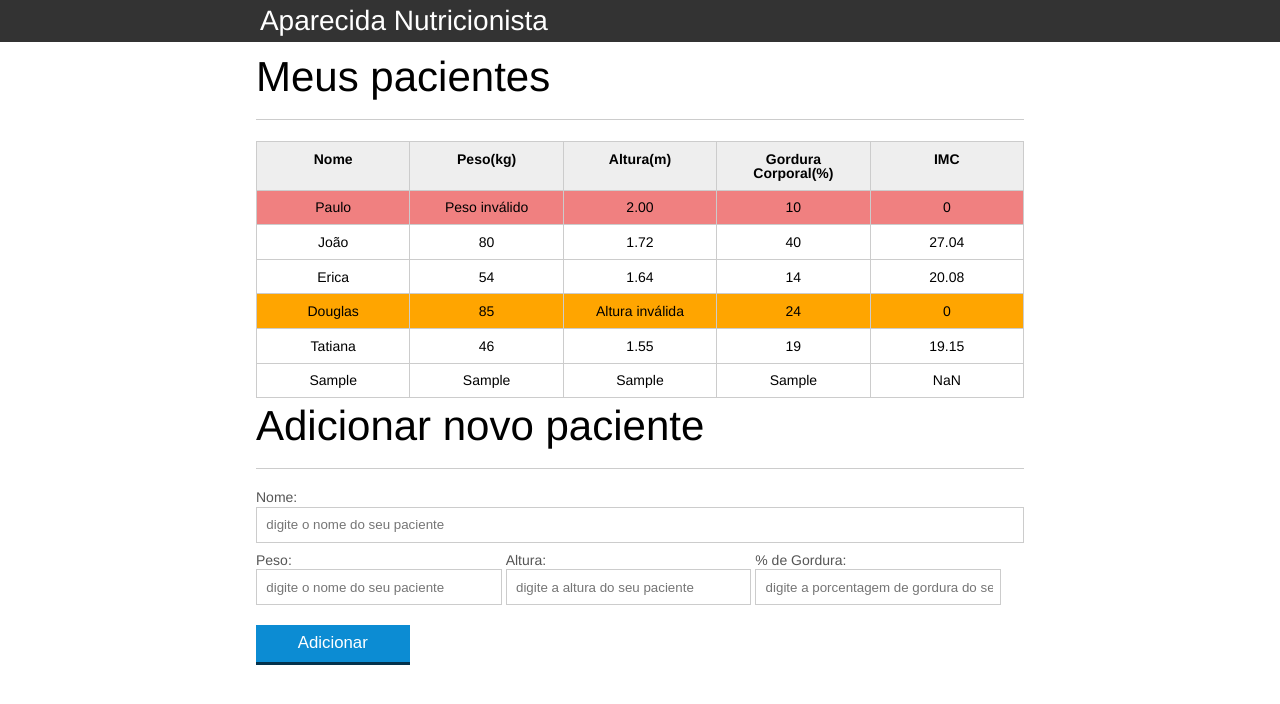
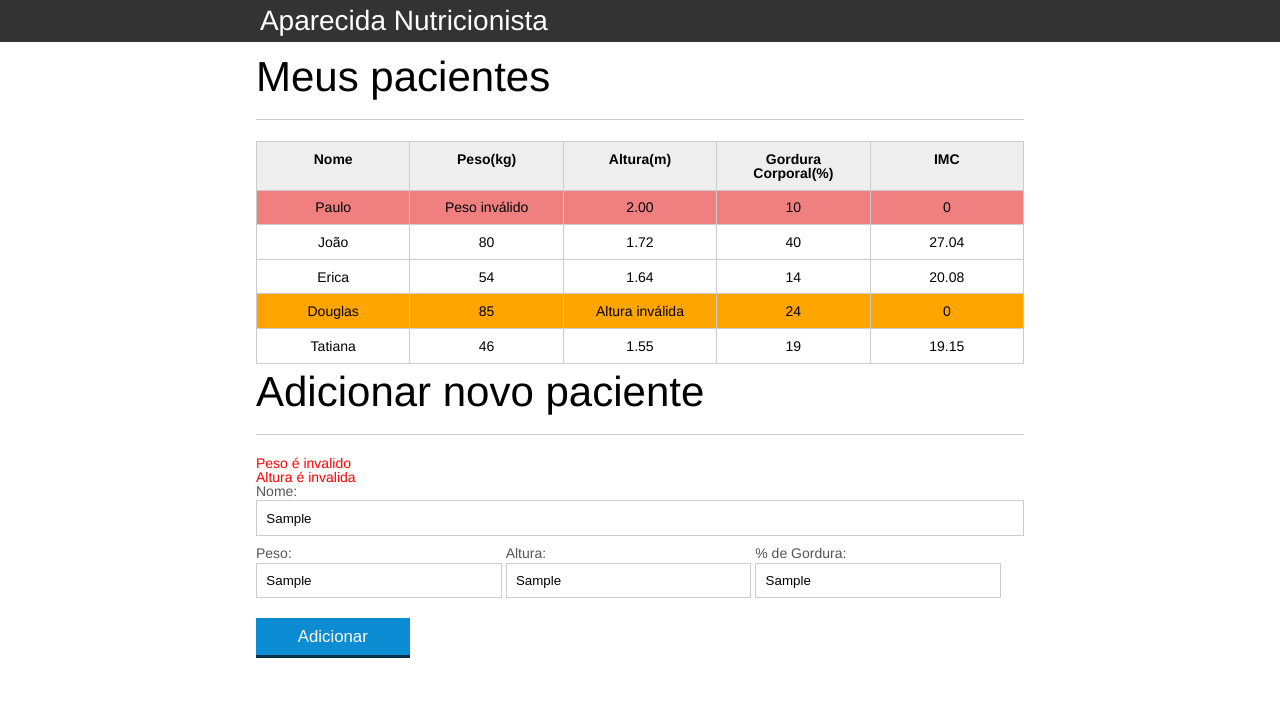
Before and after one commit to GustavoDell/JavaScript-Programando-na-linguagem-da-web, a plain HTML site: page index.html in a window 1280 px wide. Both pictures are taken after typing "Sample", "Sample", "Sample", "Sample" into the empty fields and a click on the button "Adicionar". Drawn offline with Linux system fonts and the light colour scheme.

Commit message:
06. Validação de Formulários

```diff
--- a/css/index.css
+++ b/css/index.css
@@ -135,3 +135,6 @@ button[disabled=disabled], button:disabled {
 .paciente-invalido{
 	background-color: lightcoral;
 }
+#mensagens-erro{
+	color: red;
+}
--- a/index.html
+++ b/index.html
@@ -74,6 +74,8 @@
 		</main>
 		<section class="container">
 			<h2 id="titulo-form">Adicionar novo paciente</h2>
+			<!-- exibindo as mensangens de erro do array -->
+			<ul id="mensagens-erro"></ul>
 			<form id="form-adiciona">
 				<div class="">
 					<label for="nome">Nome:</label>
--- a/js/calcula-imc.js
+++ b/js/calcula-imc.js
@@ -19,35 +19,51 @@ for(var i = 0; i < pacientes.length; i++){
 
     var tdImc = paciente.querySelector(".info-imc");
 
-    var pesoEhValido = true;
-    var alturaEhValida = true;
+    var pesoEhValido = validaPeso(peso);
+    var alturaEhValida = validaAltura(altura);
 
-    if(peso <= 0 || peso >= 1000 ){
-        console.log("Peso inválido");
-        pesoEhValido = false;
+    if(!pesoEhValido){
+
         tdPeso.textContent = "Peso inválido";
         //Jeito correto de se fazer(boa pratica)
         paciente.classList.add("paciente-invalido");//A propriedade 'classList' retorna todas as classes de um objeto e tambem alguns metodos.
         //Metodo 'add' noz permite adcionar uma nova classe aquele objeto.
     }
-    if(altura <= 0 || altura >= 3.00 ){
-        console.log("Altura inválida");
-        alturaEhValida = false;
+    if(!alturaEhValida){
+
         tdAltura.textContent = "Altura inválida";//A propriedade textCorent serve também para se alterar o conteudo das tags
         //Jeito errado de se fazer(má pratica)
         paciente.style.backgroundColor = "orange";//A propriedade modifica o estilo da pagina html, e após isso é possivel escolher qual estilo deseja modificar
     }
 
     if(alturaEhValida && pesoEhValido){
-        var imc =  calculaImc(peso, altura);
+        var imc = calculaImc(peso, altura);
         tdImc.textContent = imc;//A função toFixed() limita a quantidade de casas decimais.
     }
 }
+
 function calculaImc(peso, altura){
     var imc = 0
     imc = peso/(altura * altura);
     return imc.toFixed(2);
 }
+
+function validaPeso(peso){
+    if(peso > 0 && peso < 1000){
+        return true;
+    }
+    else{
+        return false;
+    }
+}
+function validaAltura(altura){
+    if(altura > 0 && altura <= 3.00){
+        return true;
+    }else{
+        return false;
+    }
+}
+
 titulo.addEventListener("click", function(){
         console.log("Olha só posso chamar uma função anonima.");
     }/*Fazer uma função diretamente
--- a/js/form.js
+++ b/js/form.js
@@ -11,17 +11,38 @@ botaoAdicionar.addEventListener("click", function(event){
 
    //cria a tr e td do paciente
     var pacienteTr = montaTr(paciente);
+    //chamando a função valid paciente
+    var erros = validaPaciente(paciente);
+
+
+    if(erros.length > 0){
+        //chamando a função exibe mensagem de erro
+        exibeMensagensDeErro(erros);
+        return;//return vazio ele sai da função sem dar continuidade na execução do codigo
+    }
+
 
     //adicionando o paciente na tabela
     var tabela = document.querySelector("#tabela-pacientes");
-
     tabela.appendChild(pacienteTr);
-
-    console.log(pacienteTr);
-
     form.reset()//Função reset() limpa os campos de um form com conteudo que foi passado
 
+    //removendo mensagens de erro caso o paciente seja válido
+    var mensagensErro = document.querySelector("#mensagens-erro");
+    mensagensErro.innerHTML = "";
+
 });
+//Esta função cria um li para cada mensagem de erro contida no array
+function exibeMensagensDeErro(erros){
+    var ul = document.querySelector("#mensagens-erro");
+    ul.innerHTML = "";//innerHTML permite controlar o html interno de um elemento(conteudo filho de um elemento)
+
+    erros.forEach(function(erro){//Em javascript todo array possui uma função forEach
+        var li = document.createElement("li");
+        li.textContent = erro;
+        ul.appendChild(li);
+    });
+}
 
 //Extraindo infomações do form
 function obtemPacienteDoFormulario(form){
@@ -37,6 +58,7 @@ function obtemPacienteDoFormulario(form){
 
     return paciente;
 }
+
 function montaTr(paciente){
 
     var pacienteTr = document.createElement("tr");
@@ -50,6 +72,7 @@ function montaTr(paciente){
 
     return pacienteTr;
 }
+
 function montaTd(dado, classe){
 
     var td = document.createElement("td")
@@ -58,3 +81,30 @@ function montaTd(dado, classe){
 
     return td
 }
+
+/**Essa função cria um array de erros e caso enconter algum erro em alguma propriedade
+do paciente, adiciona ao array de erros a mensagem que será exibida**/
+function validaPaciente(paciente){
+
+    var erros = [];
+    if(paciente.nome.length == 0){
+        erros.push("O nome é não pode ser em branco");
+    }
+    if(!validaPeso(paciente.peso)){
+        erros.push("Peso é invalido");//Adicionando valores dentro do Array
+    }
+    if(!validaAltura(paciente.altura)){
+        erros.push("Altura é invalida");
+    }
+    if(paciente.gordura.length == 0){
+        erros.push("A gordura não pode ser em branco");
+    }
+    if(paciente.peso.length == 0){
+        erros.push("o peso não pode ser em branco");
+    }
+    if(paciente.altura.length == 0){
+        erros.push("A altura não pode ser em branco");
+    }
+
+    return erros;
+}
```
